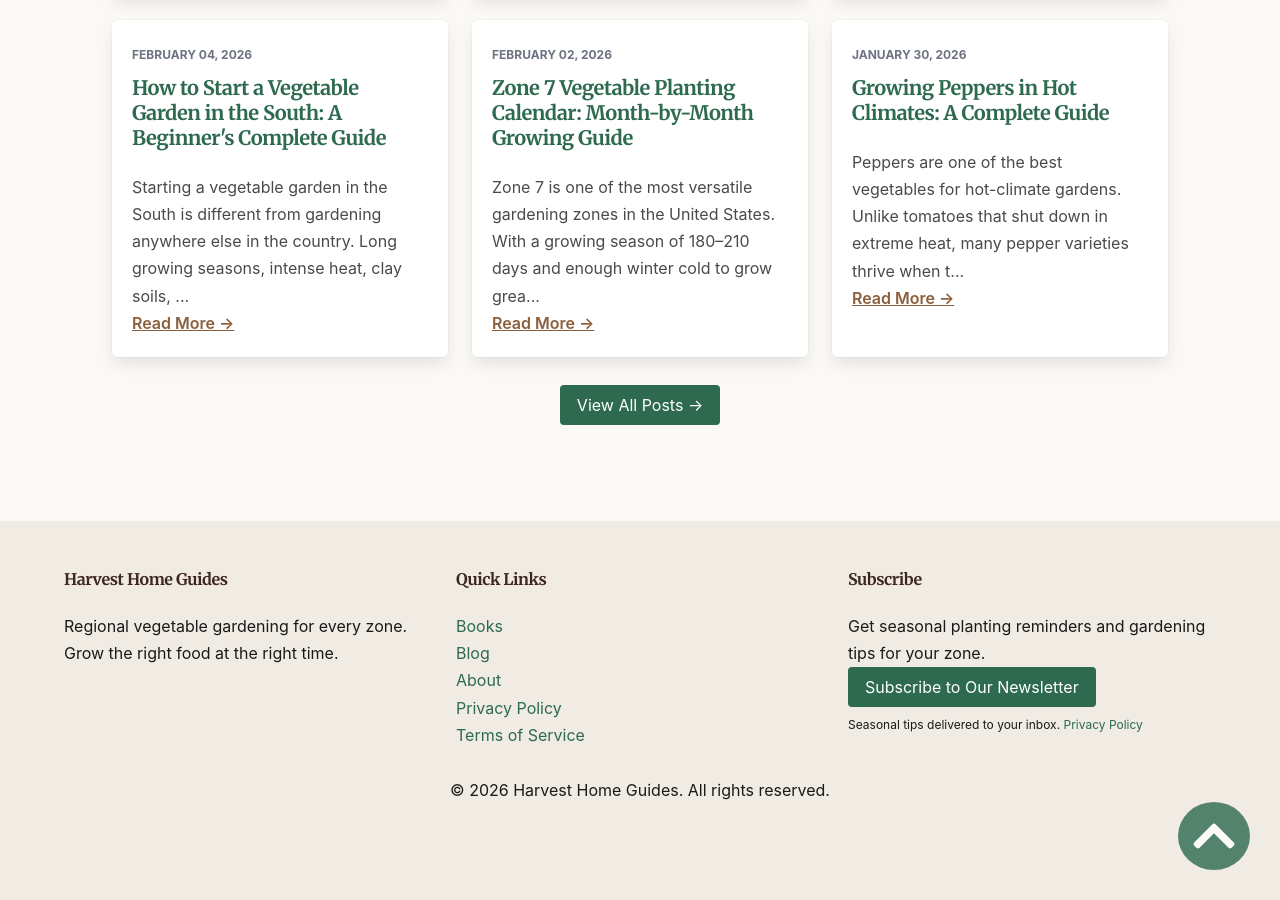
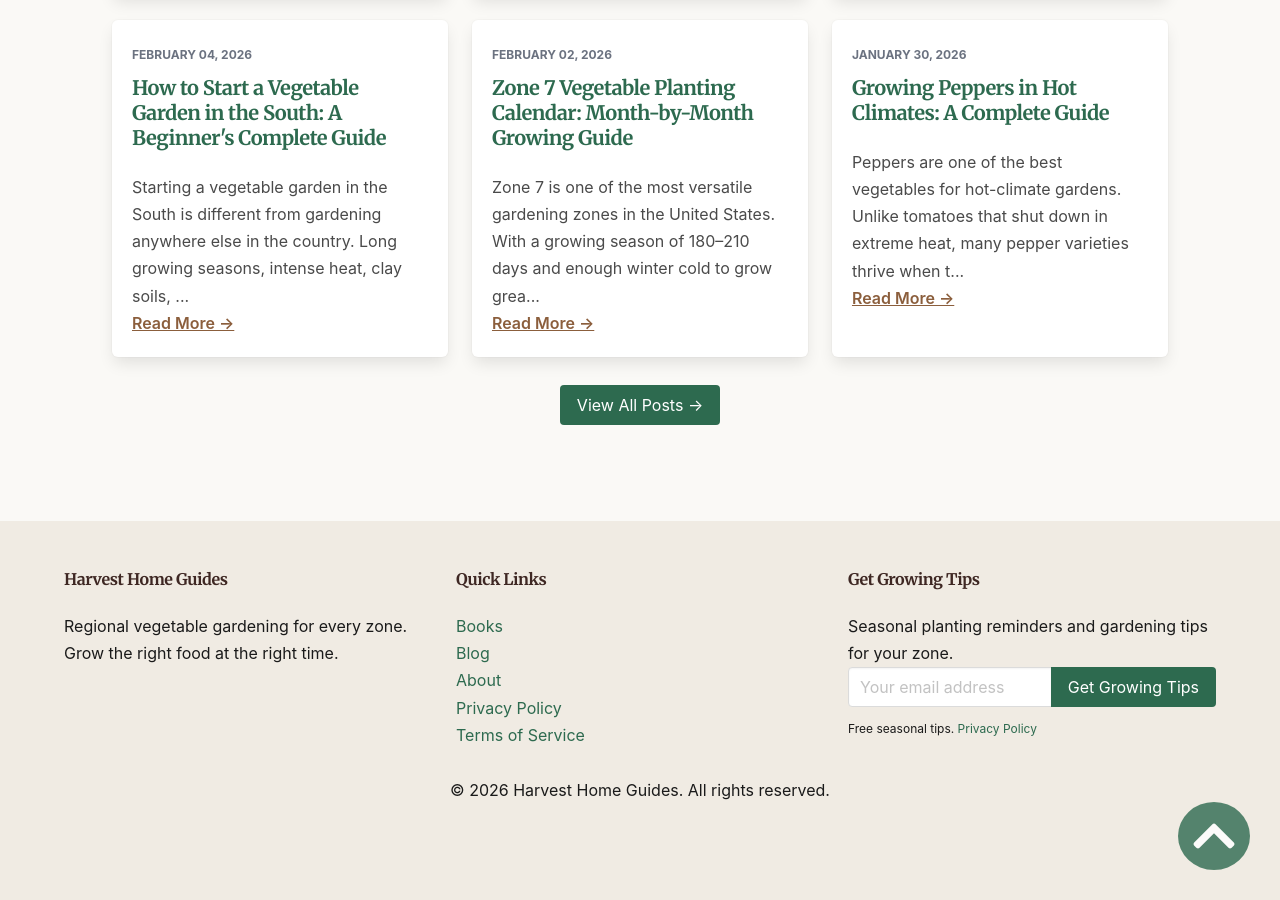
Before and after one commit to emaxon/harvesthomeguides-site, a Jekyll site: the page built from _pages/index.html, in a window 1280 px wide and 900 px high, scrolled down 2136 px. Built offline with Jekyll 4.4.1, drawn with Linux system fonts in a browser that asks for light colours.

Commit message:
Add SendFox email signup form + thank-you page

```diff
--- a/_includes/footer.html
+++ b/_includes/footer.html
@@ -16,10 +16,22 @@
         </ul>
       </div>
       <div class="column">
-        <h3 class="title is-6">Subscribe</h3>
-        <p>Get seasonal planting reminders and gardening tips for your zone.</p>
-        <a href="https://sendfox.com/themaxons" target="_blank" class="button is-primary-green">Subscribe to Our Newsletter</a>
-        <p class="is-size-7 mt-2">Seasonal tips delivered to your inbox. <a href="/privacy/">Privacy Policy</a></p>
+        <h3 class="title is-6">Get Growing Tips</h3>
+        <p>Seasonal planting reminders and gardening tips for your zone.</p>
+        <form method="post" action="https://sendfox.com/form/mp2kzd/3lv896" class="sendfox-form" id="3lv896" data-async="true" data-recaptcha="true">
+          <div class="field has-addons">
+            <div class="control is-expanded">
+              <input class="input" type="email" id="sendfox_form_email" placeholder="Your email address" name="email" required />
+            </div>
+            <div class="control">
+              <button class="button is-primary-green" type="submit">Get Growing Tips</button>
+            </div>
+          </div>
+          <!-- no botz please -->
+          <div style="position: absolute; left: -5000px;" aria-hidden="true"><input type="text" name="a_password" tabindex="-1" value="" autocomplete="off" /></div>
+        </form>
+        <script src="https://cdn.sendfox.com/js/form.js" charset="utf-8"></script>
+        <p class="is-size-7 mt-2">Free seasonal tips. <a href="/privacy/">Privacy Policy</a></p>
       </div>
     </div>
     <div class="content has-text-centered mt-4">
```
Also changed, not shown: thanks.md (added, +14 -0 lines).
